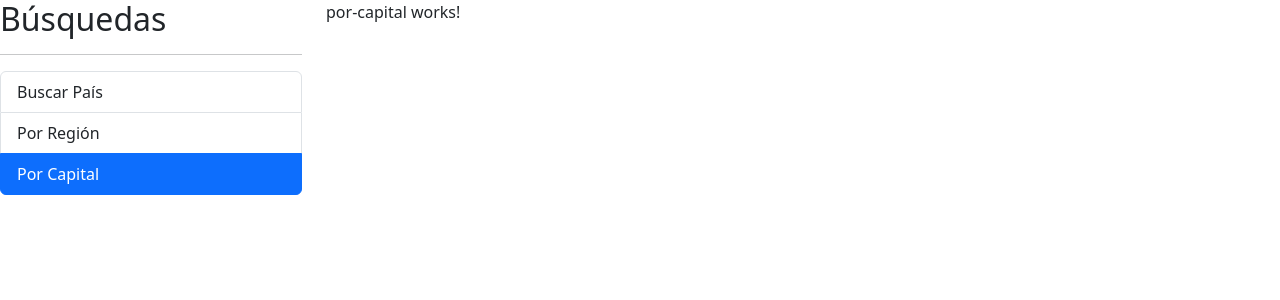
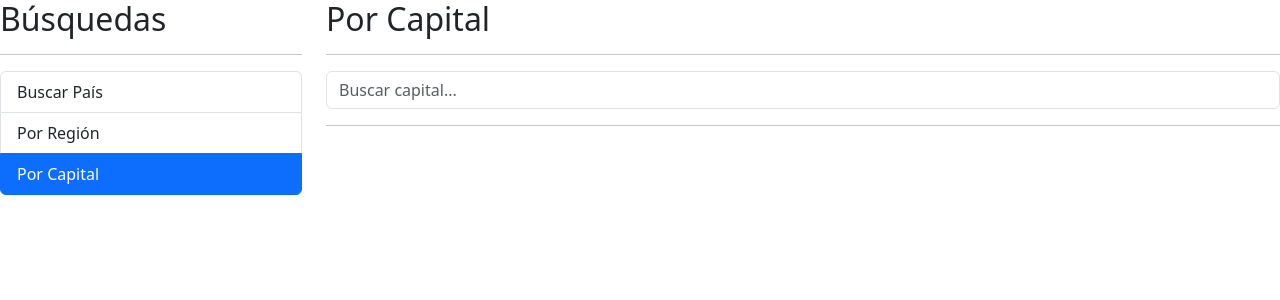
Before and after one commit to florius88/paisesApp, an Angular app: page /capital in a window 1280 px wide. Shown: the top 300 px of the page. Built offline with nearby package versions, Linux system fonts and the light colour scheme.

Commit message:
Por Capital

```diff
--- a/src/app/pais/components/pais-tabla/pais-input/pais-input.component.html
+++ b/src/app/pais/components/pais-tabla/pais-input/pais-input.component.html
@@ -1,7 +1,7 @@
 <form (ngSubmit)="buscar()" autocomplete="off">
     <input type="text"
             name="termino"
-            placeholder="Buscar país..."
+            placeholder="{{ placeholder }}"
             class="form-control"
             [(ngModel)]="termino"
             (input)="teclaPresionada()" />
--- a/src/app/pais/components/pais-tabla/pais-input/pais-input.component.ts
+++ b/src/app/pais/components/pais-tabla/pais-input/pais-input.component.ts
@@ -1,4 +1,4 @@
-import { Component, EventEmitter, Output, OnInit } from '@angular/core';
+import { Component, EventEmitter, Output, OnInit, Input } from '@angular/core';
 import { Subject, debounceTime } from 'rxjs';
 
 @Component({
@@ -9,6 +9,8 @@
 
   @Output() onEnter: EventEmitter<string> = new EventEmitter();
   @Output() onDebounce: EventEmitter<string> = new EventEmitter();
+
+  @Input() placeholder: string = '';
 
   debouncer: Subject<string> = new Subject();
 
--- a/src/app/pais/components/pais-tabla/pais-tabla/pais-tabla.component.html
+++ b/src/app/pais/components/pais-tabla/pais-tabla/pais-tabla.component.html
@@ -14,7 +14,7 @@
             <td>
                 <img class="small-flag" [src]="pais.flags.png">
             </td>
-            <td>{{ pais.name.common }}</td>
+            <td>{{ pais.capital }}, {{ pais.name.common }}</td>
             <td>{{ pais.population | number }}</td>
             <td>
                 <a [routerLink]="['/pais', pais.cca2]">Ver...</a>
--- a/src/app/pais/pages/por-capital/por-capital.component.html
+++ b/src/app/pais/pages/por-capital/por-capital.component.html
@@ -1 +1,23 @@
-<p>por-capital works!</p>
+<h2>Por Capital</h2>
+<hr>
+
+<div class="row">
+    <div class="col">
+        <app-pais-input (onEnter)="buscar($event)" placeholder="Buscar capital...">
+        </app-pais-input>
+    </div>
+</div>
+
+<hr>
+
+<div *ngIf="hayError" class="alert alert-danger">
+    No se encontró nada con el término: {{ termino }}
+</div>
+
+<div *ngIf="paises.length > 0" class="row">
+    <div class="col">
+
+        <app-pais-tabla [paises]="paises"></app-pais-tabla>
+
+    </div>
+</div>
--- a/src/app/pais/pages/por-capital/por-capital.component.ts
+++ b/src/app/pais/pages/por-capital/por-capital.component.ts
@@ -1,4 +1,8 @@
 import { Component } from '@angular/core';
+
+import { PaisService } from '../../services/pais.service';
+import { Country } from '../../interfaces/pais.interface';
+
 
 @Component({
   selector: 'app-por-capital',
@@ -8,4 +12,29 @@
 })
 export class PorCapitalComponent {
 
+  termino: string = '';
+  hayError: boolean = false;
+  paises: Country[] = [];
+
+  constructor(private paisService: PaisService) { }
+
+  buscar(termino: string) {
+    this.hayError = false;
+    this.termino = termino;
+
+    console.log(this.termino);
+
+    this.paisService.buscarCapital(this.termino)
+      .subscribe({
+        next: (resp) => {
+          console.log(resp)
+          this.paises = resp;
+        },
+        error: (err) => {
+          this.hayError = true
+          this.paises = [];
+        }
+      });
+  }
+
 }
--- a/src/app/pais/pages/por-pais/por-pais.component.html
+++ b/src/app/pais/pages/por-pais/por-pais.component.html
@@ -3,7 +3,10 @@
 
 <div class="row">
     <div class="col">
-        <app-pais-input (onEnter)="buscar($event)" (onDebounce)="sugerencias($event)">
+        <app-pais-input
+                (onEnter)="buscar($event)"
+                (onDebounce)="sugerencias($event)"
+                placeholder="Buscar país..." >
         </app-pais-input>
     </div>
 </div>
--- a/src/app/pais/services/pais.service.ts
+++ b/src/app/pais/services/pais.service.ts
@@ -2,6 +2,7 @@
 import { Injectable } from '@angular/core';
 import { Observable, of } from 'rxjs';
 import { catchError } from 'rxjs/operators';
+
 import { Country } from '../interfaces/pais.interface';
 
 @Injectable({
@@ -22,4 +23,13 @@
       ;
   }
 
+  buscarCapital(termino:string): Observable<Country[]> {
+
+    const url = `${this.apiUrl}/capital/${termino}`;
+
+    return this.http.get<Country[]>(url)
+      /* .pipe(catchError(err => of(['Error']))) */
+      ;
+  }
+
 }
```
